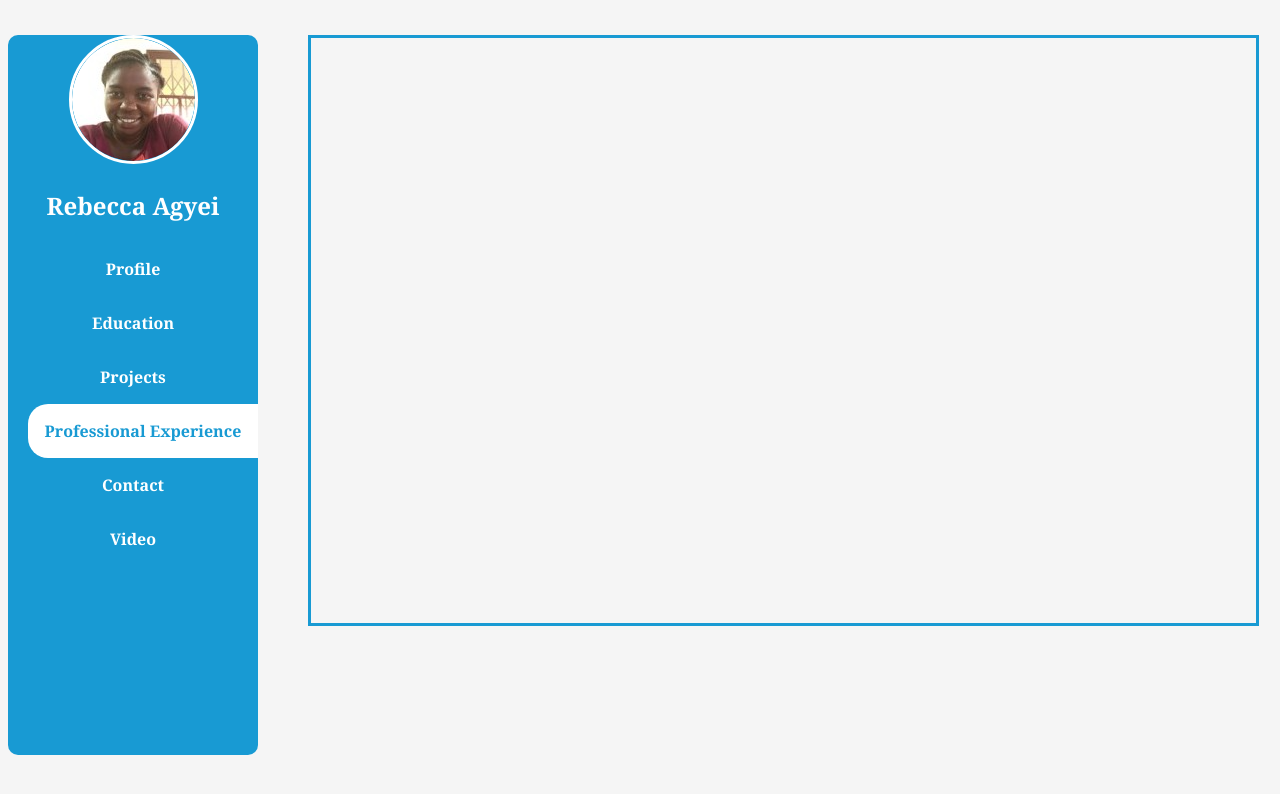
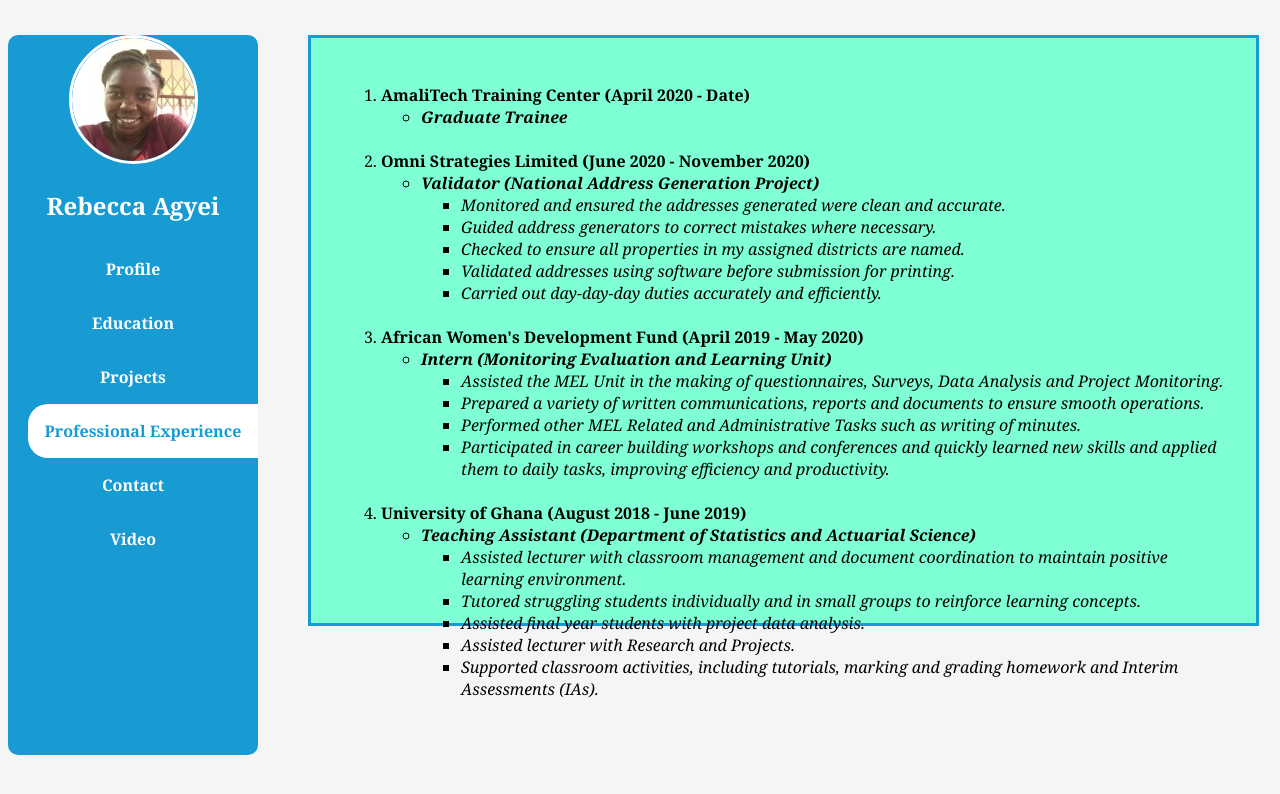
Before and after one commit to rebecca-agyei/Portfolio-of-Rebecca-Agyei, a plain HTML site: page html/Professional.html in a window 1280 px wide. Drawn offline with Linux system fonts and the light colour scheme.

Commit message:
Commit of my portfolio

```diff
--- a/html/Professional.html
+++ b/html/Professional.html
@@ -19,6 +19,51 @@
         <a href="/html/Video.html">Video</a>
       </div>
 
-      <div class="container"></div>
+      <div class="prof">
+        <ol>
+            <li><strong>AmaliTech Training Center (April 2020 - Date)</strong></li>
+            <ul>
+                <li><strong><em>Graduate Trainee</em></strong></li>
+            </ul>
+            <br>
+            <li><strong>Omni Strategies Limited (June 2020 - November 2020)</strong></li>
+            <ul>
+                <li><strong><em>Validator (National Address Generation Project)</em></strong></li>
+                <ul><em>
+                    <li>Monitored and ensured the addresses generated were clean and accurate.</li>
+                    <li>Guided address generators to correct mistakes where necessary.</li>
+                    <li>Checked to ensure all properties in my assigned districts are named.</li>
+                    <li>Validated addresses using software before submission for printing.</li>
+                    <li>Carried out day-day-day duties accurately and efficiently.</li>
+                </em>
+                </ul>
+            </ul>
+            <br>
+            <li><strong>African Women's Development Fund (April 2019 - May 2020)</strong></li>
+            <ul>
+                <li><strong><em>Intern (Monitoring Evaluation and Learning Unit)</em></strong></li>
+                <ul><em>
+                    <li>Assisted the MEL Unit in the making of questionnaires, Surveys, Data Analysis and Project Monitoring.</li>
+                    <li>Prepared a variety of written communications, reports and documents to ensure smooth operations.</li>
+                    <li>Performed other MEL Related and Administrative Tasks such as writing of minutes.</li>
+                    <li>Participated in career building workshops and conferences and quickly learned new skills and applied them to daily tasks, improving eﬃciency and productivity.</li>
+                </em>
+                </ul>
+            </ul>
+            <br>
+            <li><strong>University of Ghana (August 2018 - June 2019)</strong></li>
+            <ul>
+                <li><strong><em>Teaching Assistant (Department of Statistics and Actuarial Science)</em></strong></li>
+                <ul><em>
+                    <li>Assisted lecturer with classroom management and document coordination to maintain positive learning environment.</li>
+                    <li>Tutored struggling students individually and in small groups to reinforce learning concepts.</li>
+                    <li>Assisted final year students with project data analysis.</li>
+                    <li>Assisted lecturer with Research and Projects.</li>
+                    <li>Supported classroom activities, including tutorials, marking and grading homework and Interim Assessments (IAs).</li>
+                </em>
+                </ul>
+            </ul>
+        </ol>
+      </div>
 </body>
 </html>
--- a/style.css
+++ b/style.css
@@ -1,7 +1,4 @@
 body{
-    /* background-image: url(/imgs/bkgrd2.jpg);
-    background-repeat: no-repeat;
-    background-size: cover; */
     font-family: Georgia, 'Times New Roman', Times, serif;
     background-color: whitesmoke;
 }
@@ -214,3 +211,15 @@ body{
     border: 3px solid #189ad3;
     padding: 20px;
   }
+
+  .prof {
+    margin-top: 35px;
+    margin-left: 300px;
+    height: 525px;
+    width: 70%;
+    border: 3px solid #189ad3;
+    padding: 30px;
+    text-align: left;
+    display: flex;
+    flex-direction: row;
+    background-color: aquamarine;
```
